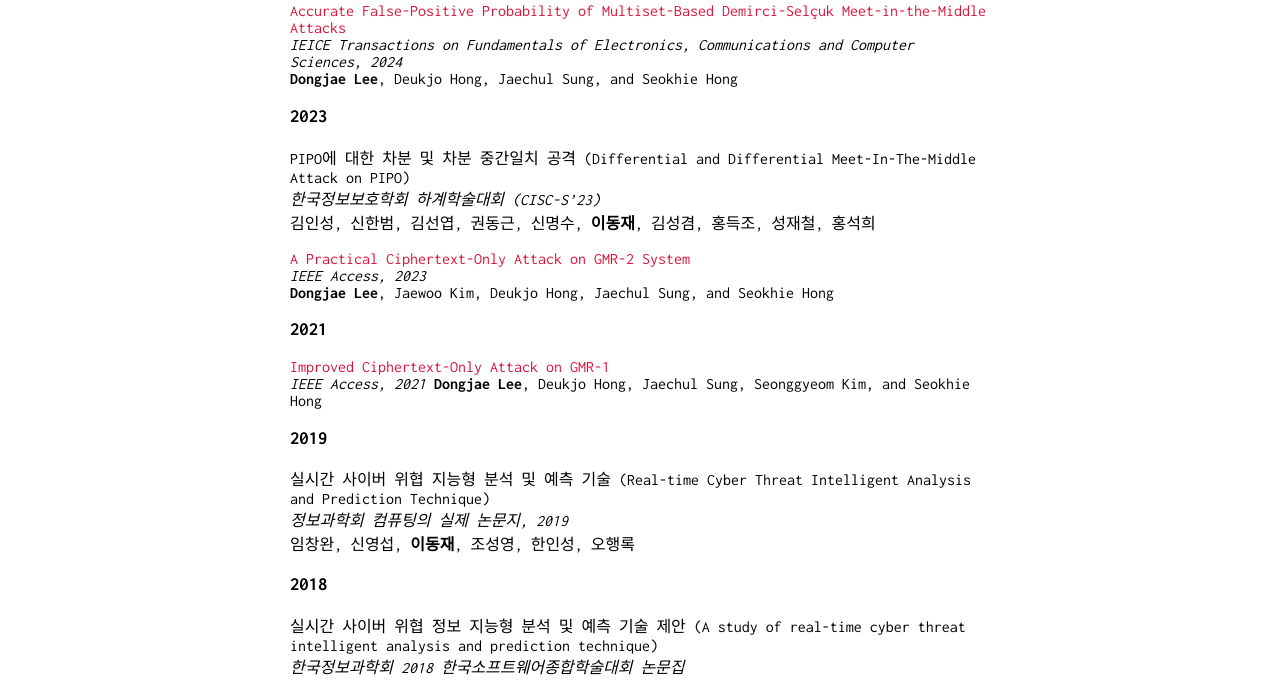
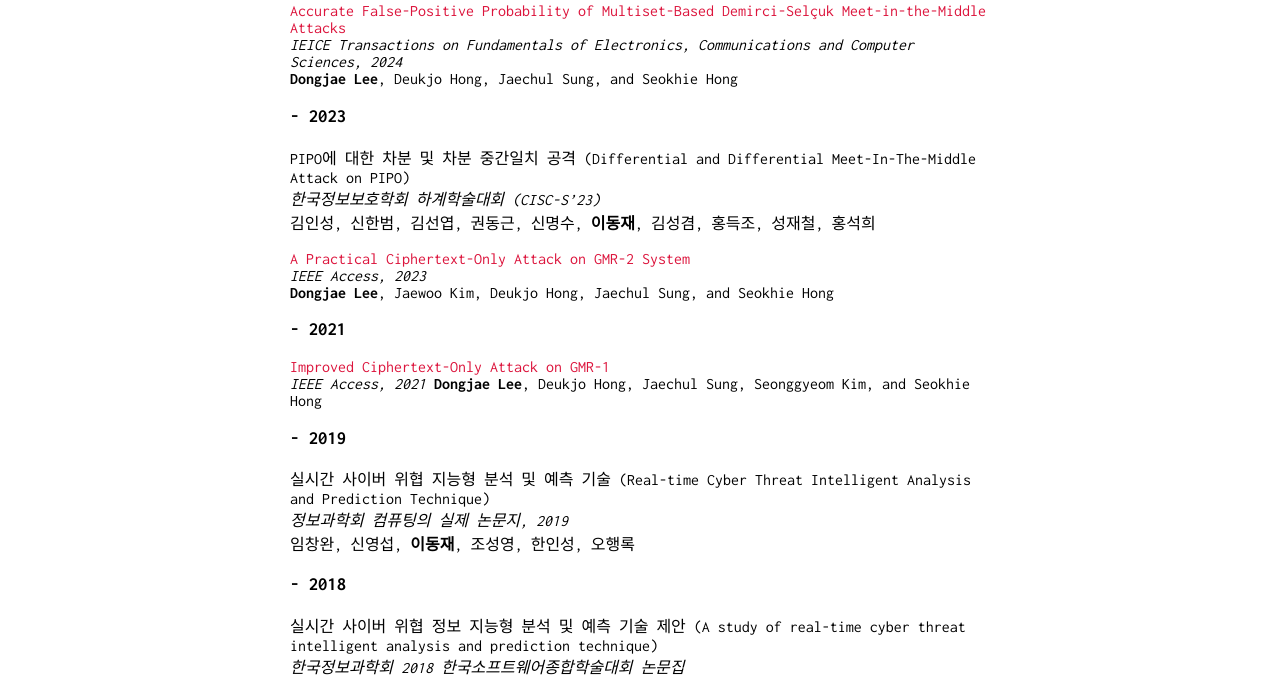
Before and after one commit to DongjaeLee-Dd2dD2/DongjaeLee-Dd2dD2.github.io, a Jekyll site: the page built from index.md, in a window 1280 px wide. Shown: the part 1002-1682 px from the top of the page. Built offline with Jekyll 4.4.1, drawn with Linux system fonts in a browser that asks for light colours; our own code applies the rules of GitHub Pages for plain Markdown files.

```diff
--- a/index.md
+++ b/index.md
@@ -50,7 +50,7 @@ Sunyeop Kim, Myoungsu Shin, Seonkyu Kim, Hanbeom Shin, Insung Kim, Donggeun Kwon
 *IEICE Transactions on Fundamentals of Electronics, Communications and Computer Sciences, 2024*
 **Dongjae Lee**, Deukjo Hong, Jaechul Sung, and Seokhie Hong
 
-### 2023
+### - 2023
 
 PIPO에 대한 차분 및 차분 중간일치 공격 (Differential and Differential Meet-In-The-Middle Attack on PIPO)
 *한국정보보호학회 하계학술대회 (CISC-S'23)*
@@ -60,19 +60,19 @@ PIPO에 대한 차분 및 차분 중간일치 공격 (Differential and Different
 *IEEE Access, 2023*
 **Dongjae Lee**, Jaewoo Kim, Deukjo Hong, Jaechul Sung, and Seokhie Hong
 
-### 2021
+### - 2021
 
 <span style="color:crimson"> Improved Ciphertext-Only Attack on GMR-1 </span>
 *IEEE Access, 2021*
 **Dongjae Lee**, Deukjo Hong, Jaechul Sung, Seonggyeom Kim, and Seokhie Hong
 
-### 2019
+### - 2019
 
 실시간 사이버 위협 지능형 분석 및 예측 기술 (Real-time Cyber Threat Intelligent Analysis and Prediction Technique)
 *정보과학회 컴퓨팅의 실제 논문지, 2019*
 임창완, 신영섭, **이동재**, 조성영, 한인성, 오행록
 
-### 2018
+### - 2018
 
 실시간 사이버 위협 정보 지능형 분석 및 예측 기술 제안 (A study of real-time cyber threat intelligent analysis and prediction technique)
 *한국정보과학회 2018 한국소프트웨어종합학술대회 논문집*
```
